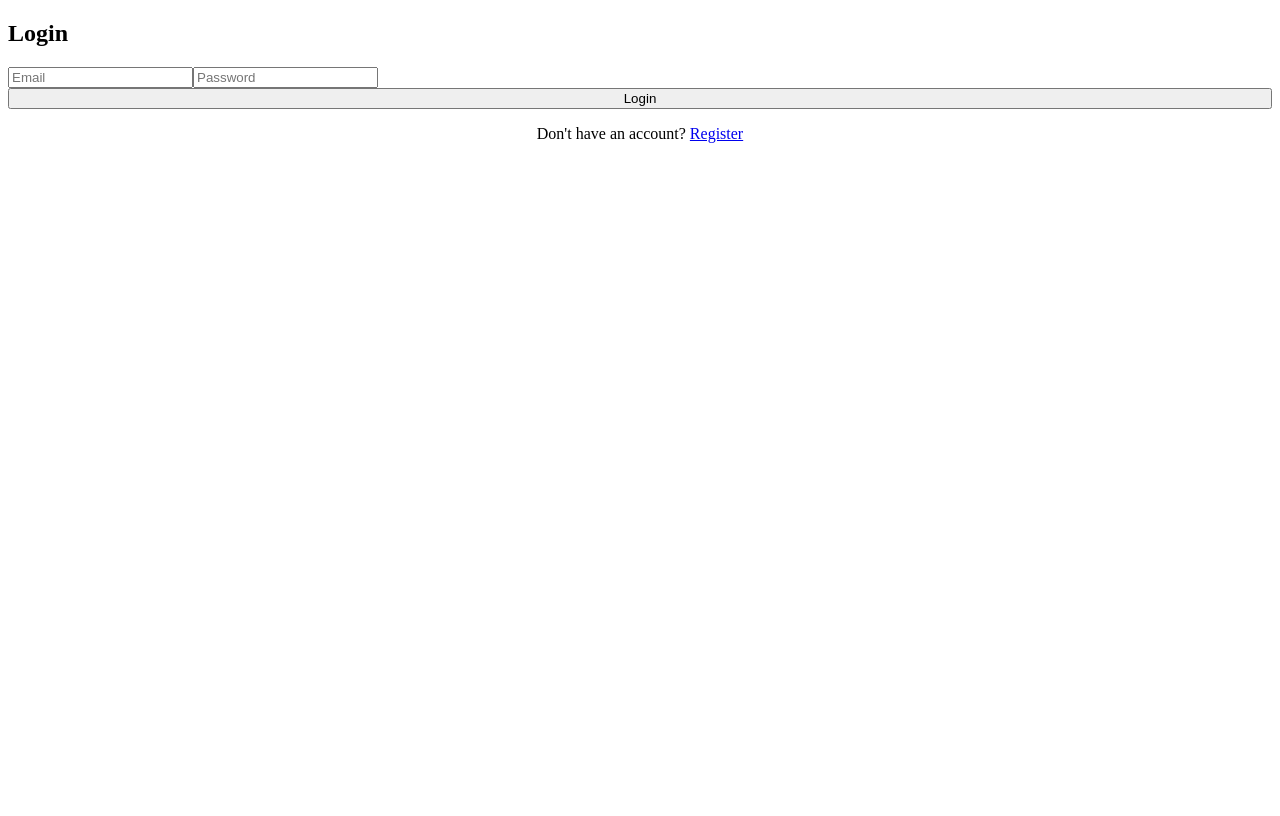
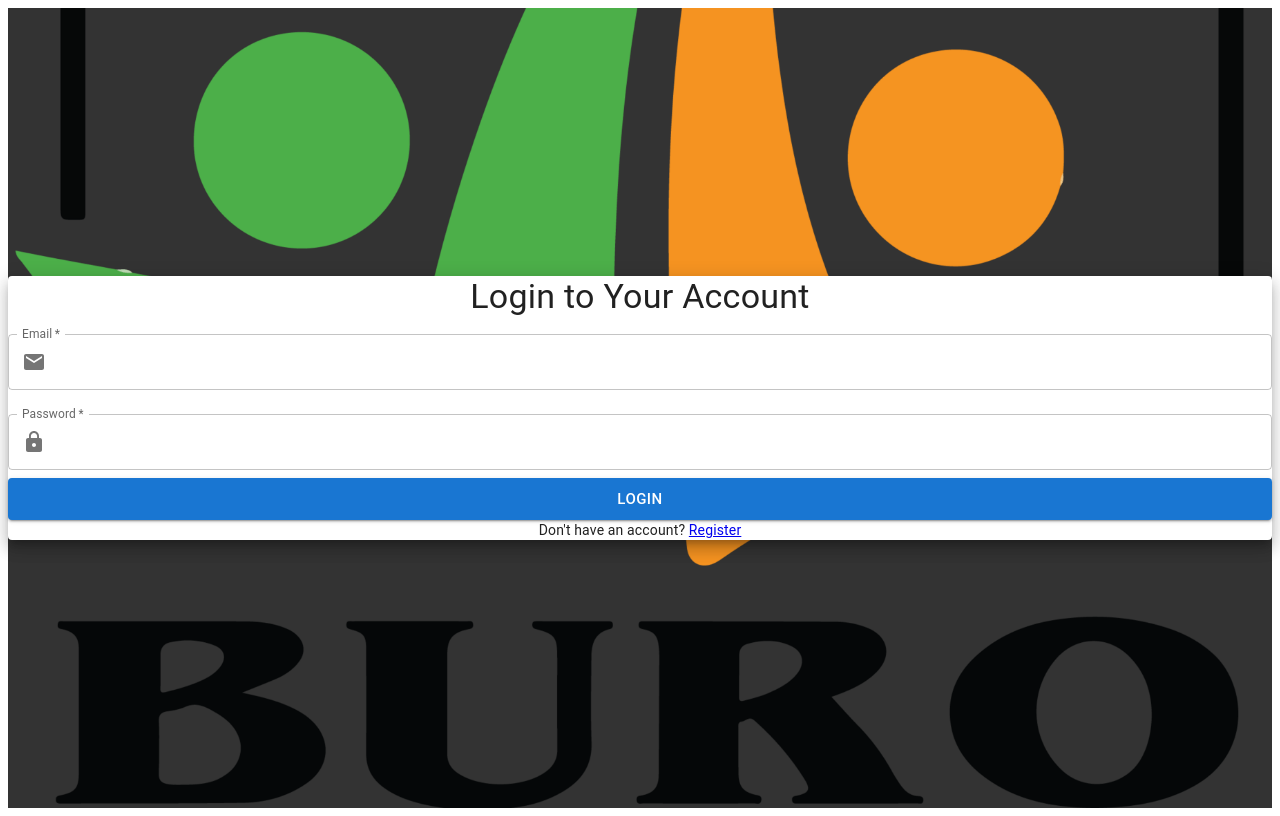
Before and after one commit to seyam14/TMS_Project_frontend, a React (Vite) app: page /login in a window 1280 px wide. Built offline with nearby package versions, Linux system fonts and the light colour scheme; the HTML template or start-up script is replaced by a standard one.

Commit message:
login page but bg image show not yet

```diff
--- a/src/Pages/Login.jsx
+++ b/src/Pages/Login.jsx
@@ -1,7 +1,18 @@
+/* eslint-disable no-unused-vars */
 import { useState } from 'react';
 import axios from 'axios';
 import { useNavigate, Link } from 'react-router-dom';
 import { useAuth } from '../context/AuthContext';
+
+import {
+  Box,
+  Button,
+  TextField,
+  Typography,
+  Paper,
+  InputAdornment,
+} from '@mui/material';
+import { Email, Lock } from '@mui/icons-material';
 
 export default function Login() {
   const [form, setForm] = useState({ email: '', password: '' });
@@ -14,23 +25,86 @@ export default function Login() {
       const res = await axios.post('http://localhost:5000/api/auth/login', form);
       login(res.data.user, res.data.token);
       navigate('/dashboard');
-    // eslint-disable-next-line no-unused-vars
     } catch (err) {
       alert('Login failed');
     }
   };
 
   return (
-    <div className="max-w-md mx-auto mt-10 bg-white p-6 rounded shadow">
-      <h2 className="text-xl font-semibold mb-4">Login</h2>
-      <form onSubmit={handleSubmit}>
-        <input type="email" name="email" placeholder="Email" required className="input" onChange={e => setForm({ ...form, email: e.target.value })} />
-        <input type="password" name="password" placeholder="Password" required className="input mt-2" onChange={e => setForm({ ...form, password: e.target.value })} />
-        <button className="btn-primary w-full mt-4">Login</button>
-        <p className="text-sm mt-4 text-center">
-          Don't have an account? <Link to="/register" className="text-blue-600">Register</Link>
-        </p>
-      </form>
-    </div>
+    <Box
+      className="relative min-h-screen flex items-center justify-center px-4"
+      style={{
+        backgroundImage: "url('/logo.png')",
+        backgroundRepeat: "no-repeat",
+        backgroundSize: "cover",
+        backgroundPosition: "center",
+        backgroundColor: "#333", // fallback color
+      }}
+    >
+      {/* Dark overlay */}
+      <div className="absolute inset-0 bg-black bg-opacity-50 z-0" />
+
+      {/* Login Card */}
+      <Paper
+        elevation={10}
+        className="relative z-10 w-full max-w-md sm:max-w-lg bg-white bg-opacity-90 backdrop-blur-md p-8 rounded-2xl shadow-lg"
+      >
+        <Typography variant="h4" className="text-center font-bold text-gray-800 mb-6">
+          Login to Your Account
+        </Typography>
+
+        <form onSubmit={handleSubmit}>
+          <TextField
+            label="Email"
+            type="email"
+            fullWidth
+            required
+            margin="normal"
+            value={form.email}
+            onChange={e => setForm({ ...form, email: e.target.value })}
+            InputProps={{
+              startAdornment: (
+                <InputAdornment position="start">
+                  <Email />
+                </InputAdornment>
+              ),
+            }}
+          />
+          <TextField
+            label="Password"
+            type="password"
+            fullWidth
+            required
+            margin="normal"
+            value={form.password}
+            onChange={e => setForm({ ...form, password: e.target.value })}
+            InputProps={{
+              startAdornment: (
+                <InputAdornment position="start">
+                  <Lock />
+                </InputAdornment>
+              ),
+            }}
+          />
+          <Button
+            type="submit"
+            variant="contained"
+            color="primary"
+            fullWidth
+            size="large"
+            className="mt-6"
+          >
+            Login
+          </Button>
+
+          <Typography variant="body2" className="text-center mt-4">
+            Don&apos;t have an account?{' '}
+            <Link to="/register" className="text-blue-600 hover:underline">
+              Register
+            </Link>
+          </Typography>
+        </form>
+      </Paper>
+    </Box>
   );
 }
```
